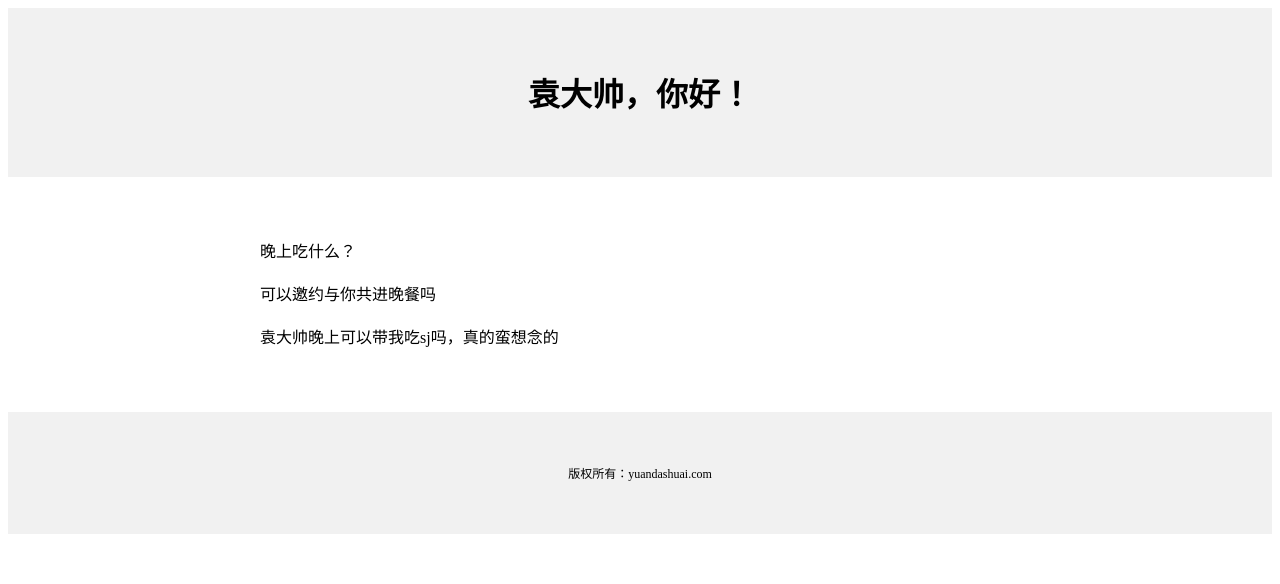
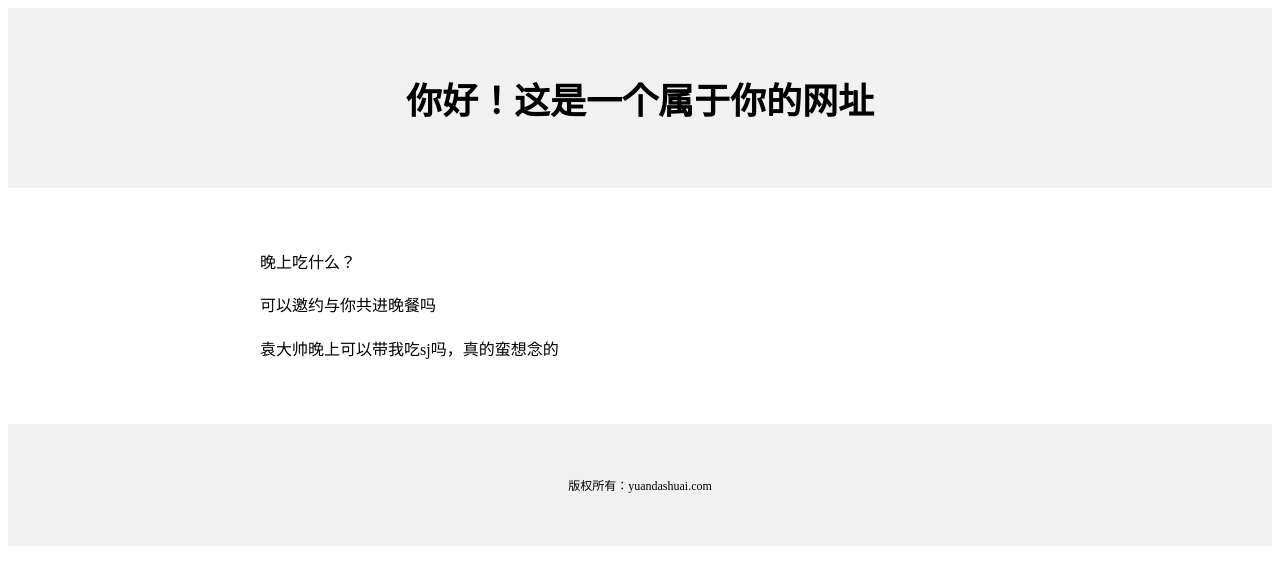
Before and after one commit to Onlylikes/newwork, a plain HTML site: page index.html in a window 1280 px wide. Drawn offline with Linux system fonts and the light colour scheme.

Commit message:
Add files via upload

```diff
--- a/index.html
+++ b/index.html
@@ -1,5 +1,5 @@
 <div style="background-color:#f1f1f1;text-align:center;padding:40px">
-<h1>袁大帅，你好！</h1>
+<h1 style="font-size:36px">你好！这是一个属于你的网址</h1>
 </div>
 <div style="max-width:760px;margin:30px auto;padding:15px;line-height:1.7;">
 <p>晚上吃什么？</p>
```
